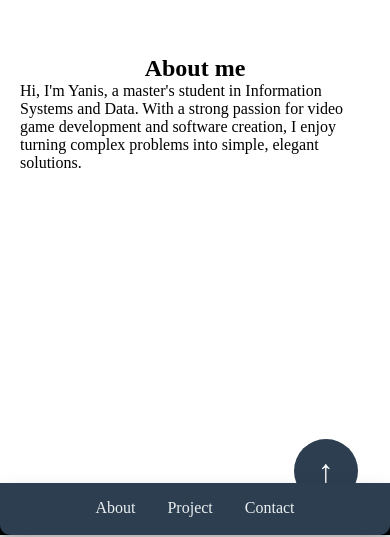
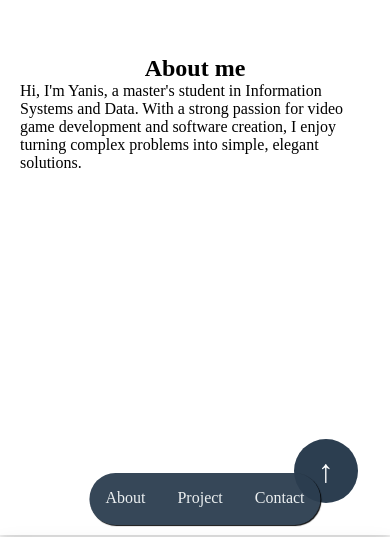
Before and after one commit to Yanis-mnh/portfolio, a React (Vite) app: page / in a window 390 px wide. Shown: the part 309-846 px from the top of the page. Built offline with nearby package versions, Linux system fonts and the light colour scheme.

Commit message:
fix: nav-bar style

```diff
--- a/src/style/index.css
+++ b/src/style/index.css
@@ -18,8 +18,9 @@
 }
 
 
-body{
+body,html{
     background-color: var(--background-color);
+
 
 }
 header{
@@ -27,7 +28,6 @@ header{
 }
 /*nav bar css start from here*/
 nav ul{
-    position: sticky;
     display: inline-flex;
     justify-content: center;
 
@@ -71,7 +71,7 @@ nav ul li:hover{
     transform: scale(1.1);
 }
 /*nav bar style for desktop*/
-@media(min-width: 767px){
+@media(min-width: 800px){
     nav{
         opacity: 0;
         top: 0;
@@ -101,18 +101,23 @@ nav ul li:hover{
 
 }
 /*nav bar for mobiles*/
-@media(max-width:767px){
+@media(max-width:800px){
+
     nav{
         position: fixed;
-        background-color: black;
         bottom: 0;
+        left: 50%;
+        transform: translate(-50%,0);
+
+        opacity: .95;
+        margin: 10px;
     }
     nav ul{
-        width: 100vw;
+        border-radius: 2em;
+        box-shadow: 1px 1px 1px black;
+    }
 
-    }
     nav ul li{
-        position: relative;
         list-style: none;
         padding:0;
         color: var(--secondary-color);
@@ -122,7 +127,8 @@ nav ul li:hover{
         position: absolute;
         top: 100%;
         left: 50%;
-        transform: translate(-50%,-50%);
+        width: 80%;
+        transform: translate(-50%,0);
         background-color: var(--background-color);
 
         transition: background-color .25s ease-in-out;
--- a/src/style/project.css
+++ b/src/style/project.css
@@ -11,6 +11,8 @@
     column-gap: 2em;
     row-gap: 1em;
     overflow: visible;
+    margin-inline: 200px;
+    background-color: black;
 }
 .project{
     position: relative;
```
